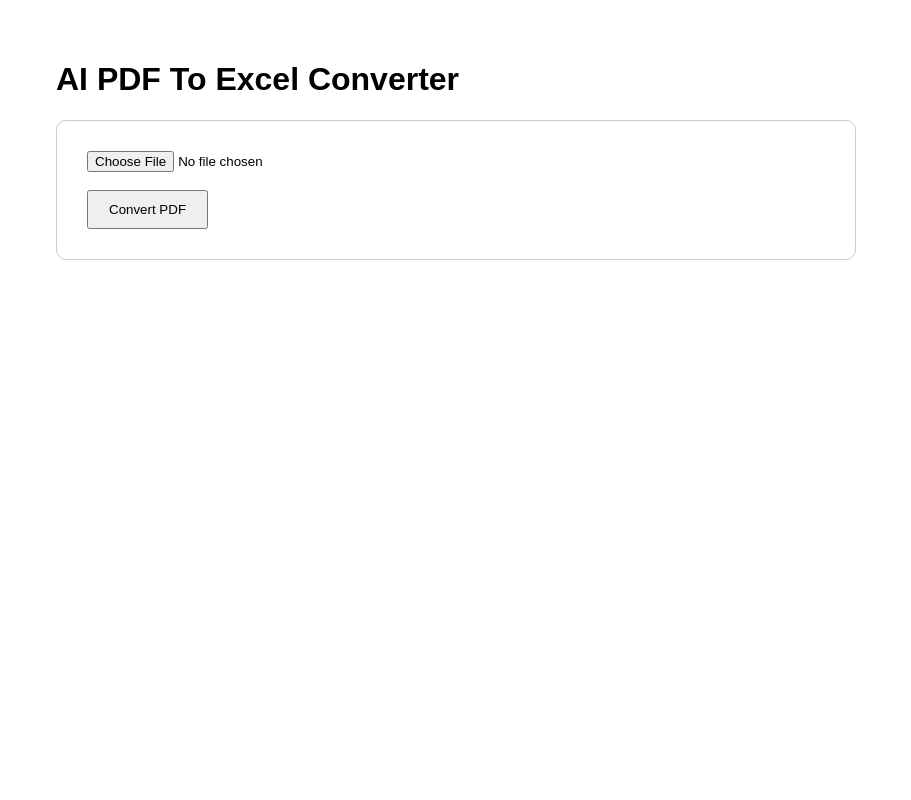
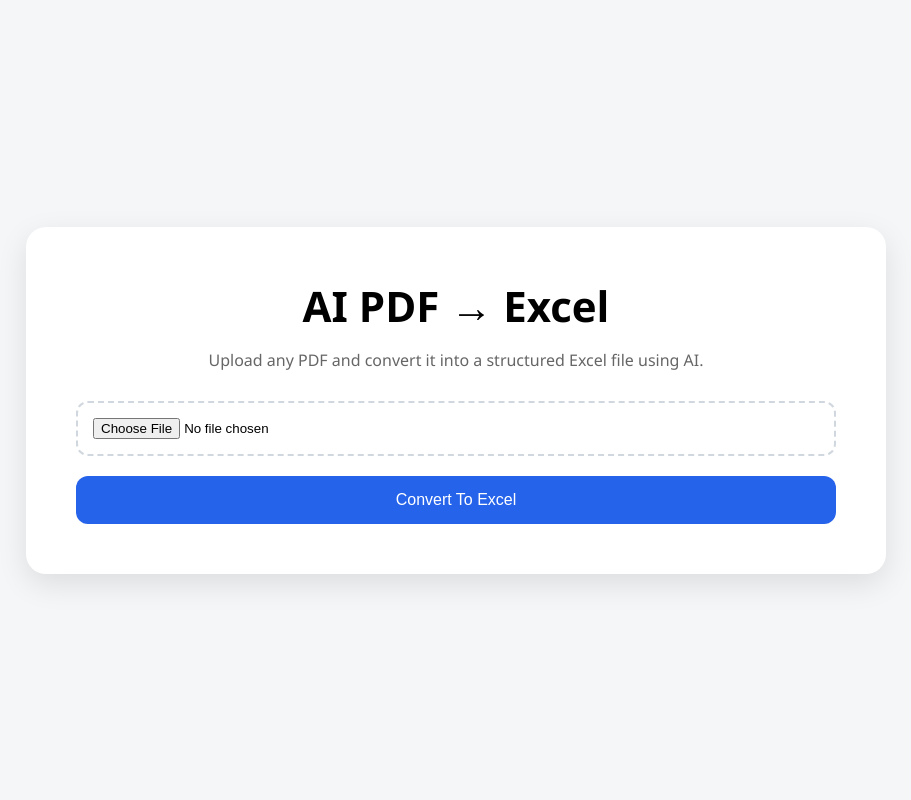
Before and after one commit to akshitaawho/ai-pdf-to-excel, a FastAPI app: page / in a window 1280 px wide. Shown: the whole page, without its empty margins (184-1095 px from the left). Run offline with FastAPI, Linux system fonts and the light colour scheme.

Commit message:
Improve UI and add static assets

```diff
--- a/app.py
+++ b/app.py
@@ -9,9 +9,16 @@ from fastapi.responses import FileResponse
 from services.excel_generator import generate_excel
 from services.ai_extractor import extract_structured_data
 
+from fastapi.staticfiles import StaticFiles
+
 import shutil
 
 app = FastAPI()
+app.mount(
+    "/static",
+    StaticFiles(directory="static"),
+    name="static"
+)
 
 os.makedirs("uploads", exist_ok=True)
 os.makedirs("outputs", exist_ok=True)
--- /dev/null
+++ b/static/css/style.css
@@ -0,0 +1,71 @@
+*{
+    margin:0;
+    padding:0;
+    box-sizing:border-box;
+}
+
+body{
+    font-family:Segoe UI, sans-serif;
+    background:#f4f6f8;
+    min-height:100vh;
+    display:flex;
+    justify-content:center;
+    align-items:center;
+}
+
+.container{
+    width:100%;
+    max-width:900px;
+    padding:20px;
+}
+
+.card{
+    background:white;
+    padding:50px;
+    border-radius:20px;
+    box-shadow:0 10px 30px rgba(0,0,0,.1);
+    text-align:center;
+}
+
+h1{
+    font-size:42px;
+    margin-bottom:15px;
+}
+
+.subtitle{
+    color:#666;
+    margin-bottom:30px;
+}
+
+input[type=file]{
+    width:100%;
+    padding:15px;
+    border:2px dashed #d0d7de;
+    border-radius:12px;
+    margin-bottom:20px;
+}
+
+button{
+    width:100%;
+    background:#2563eb;
+    color:white;
+    border:none;
+    padding:15px;
+    border-radius:12px;
+    font-size:16px;
+    cursor:pointer;
+}
+
+button:hover{
+    opacity:.9;
+}
+
+.hidden{
+    display:none;
+}
+
+#loading{
+    margin-top:20px;
+    font-weight:600;
+    color:#2563eb;
+}
--- /dev/null
+++ b/static/js/app.js
@@ -0,0 +1,6 @@
+const form = document.getElementById("uploadForm");
+const loading = document.getElementById("loading");
+
+form.addEventListener("submit", () => {
+    loading.classList.remove("hidden");
+});
--- a/templates/index.html
+++ b/templates/index.html
@@ -1,47 +1,53 @@
 <!DOCTYPE html>
-<html>
+<html lang="en">
 <head>
+    <meta charset="UTF-8">
+    <meta name="viewport" content="width=device-width, initial-scale=1.0">
     <title>AI PDF To Excel</title>
-    <style>
-        body{
-            font-family: Arial;
-            max-width:800px;
-            margin:auto;
-            padding:40px;
-        }
 
-        .box{
-            border:1px solid #ccc;
-            padding:30px;
-            border-radius:10px;
-        }
-
-        button{
-            padding:10px 20px;
-            cursor:pointer;
-        }
-    </style>
+    <link rel="stylesheet" href="/static/css/style.css">
 </head>
-
 <body>
 
-<h1>AI PDF To Excel Converter</h1>
+<div class="container">
 
-<div class="box">
+    <div class="card">
 
-<form action="/upload" method="post" enctype="multipart/form-data">
+        <h1>AI PDF → Excel</h1>
 
-<input type="file" name="pdf_file" accept=".pdf" required>
+        <p class="subtitle">
+            Upload any PDF and convert it into a structured Excel file using AI.
+        </p>
 
-<br><br>
+        <form
+            action="/upload"
+            method="post"
+            enctype="multipart/form-data"
+            id="uploadForm"
+        >
 
-<button type="submit">
-Convert PDF
-</button>
+            <input
+                type="file"
+                name="pdf_file"
+                accept=".pdf"
+                required
+            >
 
-</form>
+            <button type="submit">
+                Convert To Excel
+            </button>
+
+        </form>
+
+        <div id="loading" class="hidden">
+            Processing document...
+        </div>
+
+    </div>
 
 </div>
 
+<script src="/static/js/app.js"></script>
+
 </body>
 </html>
```
